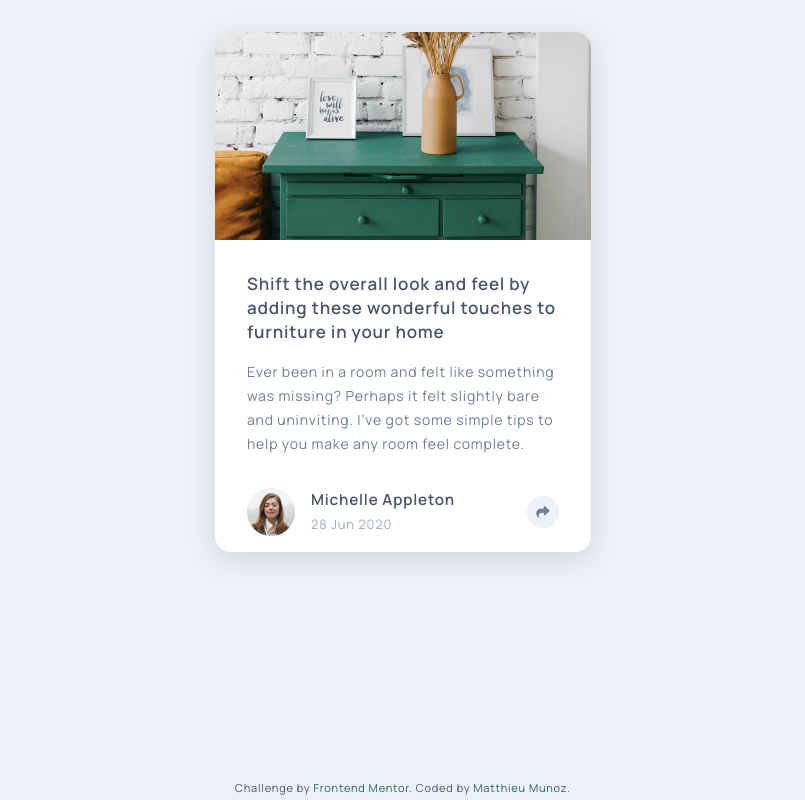
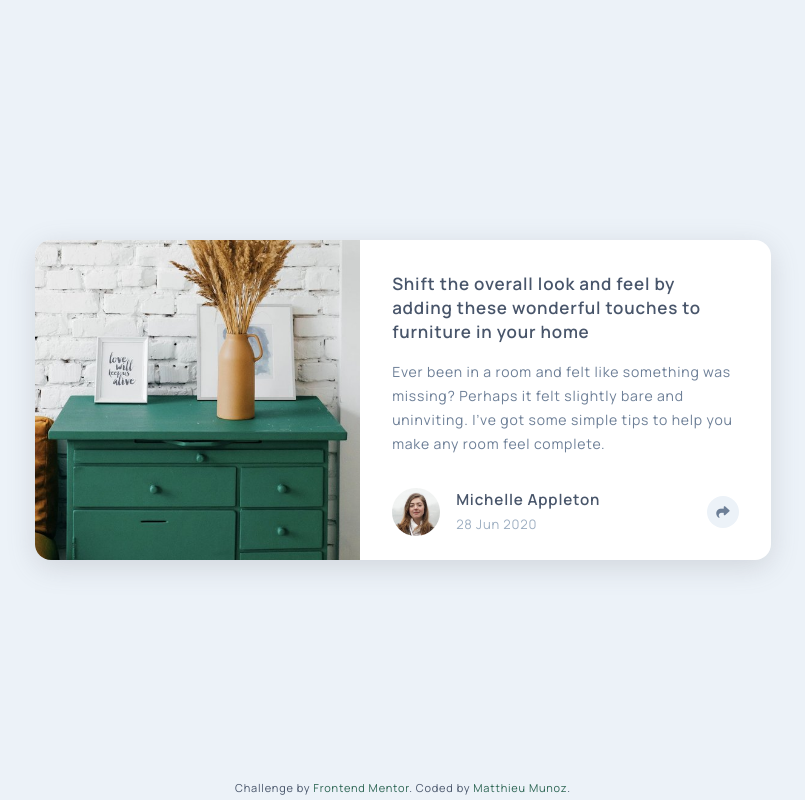
Before and after one commit to Matthieu-Munoz/training_Article-preview-component, a plain HTML site: page index.html in a window 1280 px wide. Shown: the whole page, without its empty margins (237-1042 px from the left). Drawn offline with Linux system fonts and the light colour scheme.

```diff
--- a/css/style.css
+++ b/css/style.css
@@ -11,6 +11,7 @@
     margin: 0;
     padding: 0;
     box-sizing: border-box;
+    border: none;
 }
 
 body {
@@ -50,7 +51,7 @@ article {
     padding-bottom: 1rem;
 }
 
-.article__main--title{
+.article__main--title {
     font-weight: 600;
     font-size: 17px;
 }
@@ -58,16 +59,15 @@ article {
 .article__main--resume {
     margin-top: 1rem;
     font-size: 14px;
-    font-weight: 400;
     color: var(--dark-grey-blue);
 }
 
 
-.article__footer--author {
-    padding: 1rem 2rem;
+.article__author {
+    padding-top: 2rem;
+    padding-bottom: 0.5rem;
     display: flex;
     align-items: center;
-
 }
 
 .author__img {
@@ -75,10 +75,12 @@ article {
     width: 3rem;
     border-radius: 50%;
 }
+
 .author__info {
     padding-left: 1rem;
 }
-.author__info--date{
+
+.author__info--date {
     color: var(--grey);
 }
 
@@ -88,15 +90,32 @@ article {
     width: 2rem;
     border-radius: 50%;
     background-color: var(--light-grey);
-    border: none;
     color: var(--dark-grey-blue);
 }
 
+@media screen and (min-width: 1280px) {
+    body {
+        display: flex;
+        align-items: center;
+        height: 100vh;
+    }
 
+    .wrapper {
+        max-width: 800px;
+    }
 
+    article {
+        display: flex;
+    }
 
-
-
+    .article__header {
+        width: 70rem;
+        height: 20rem;
+        border-radius: 0;
+        border-top-left-radius: 1rem;
+        border-bottom-left-radius: 1rem;
+    }
+}
 
 /* Style attribution */
 .attribution {
--- a/index.html
+++ b/index.html
@@ -28,8 +28,7 @@
           it felt slightly bare and uninviting. I’ve got some simple tips
           to help you make any room feel complete.
         </p>
-      </main>
-      <footer class="article__footer--author">
+        <div class="article__author">
           <img class="author__img" src="images/avatar-michelle.jpg" alt="Avatar of Michelle Appleto" />
           <div class="author__info">
             <h3 class="author__info--title">Michelle Appleton</h3>
@@ -37,12 +36,15 @@
           </div>
           <button id="share-switch" class="author--share-btn" type="button" aria-label="share" onclick="shareSwitch()"><i
               class="fas fa-share"></i></button>
-      </footer>
+        </div>
+      </main>
     </article>
+    <footer>
     <div class="attribution">
       Challenge by <a href="https://www.frontendmentor.io?ref=challenge" target="_blank">Frontend Mentor</a>.
       Coded by <a href="https://github.com/Matthieu-Munoz/">Matthieu Munoz</a>.
     </div>
+  </footer>
   </div>
 </body>
 
```
Lines whose indentation alone changed are shown as unchanged.
